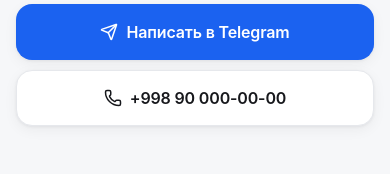
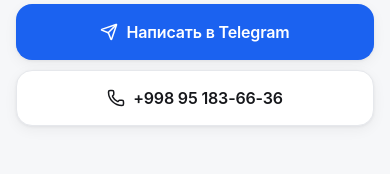
Before and after one commit to FiXXX-dev/review-hub, a React (Vite) app: page / in a window 390 px wide. Shown: the part 1731-1905 px from the top of the page. Built offline with nearby package versions, Linux system fonts and the light colour scheme; no server answers.

Commit message:
Set real halo contacts on the landing: Telegram @bangbangrs, phone
Co-Authored-By: Claude Fable 5 <noreply@anthropic.com>
Claude-Session: https://claude.ai/code/session_01MNUjpjYEJqJaZiG2RQHU7L

```diff
--- a/src/LandingPage.jsx
+++ b/src/LandingPage.jsx
@@ -20,9 +20,9 @@ import {
 } from 'lucide-react'
 
 // ─── Контакты halo: поменяй на свои ───
-const TELEGRAM_URL = 'https://t.me/halo_uz' // ← твой Telegram
-const PHONE = '+998 90 000-00-00' // ← твой телефон
-const INSTAGRAM_URL = '' // ← Instagram halo (пусто = кнопка скрыта)
+const TELEGRAM_URL = 'https://t.me/bangbangrs'
+const PHONE = '+998 95 183-66-36'
+const INSTAGRAM_URL = '' // Instagram halo (пусто = кнопка скрыта)
 
 const PROBLEMS = [
   { Icon: AlertTriangle, text: 'Один злой отзыв в Яндексе отпугивает десятки клиентов' },
```
